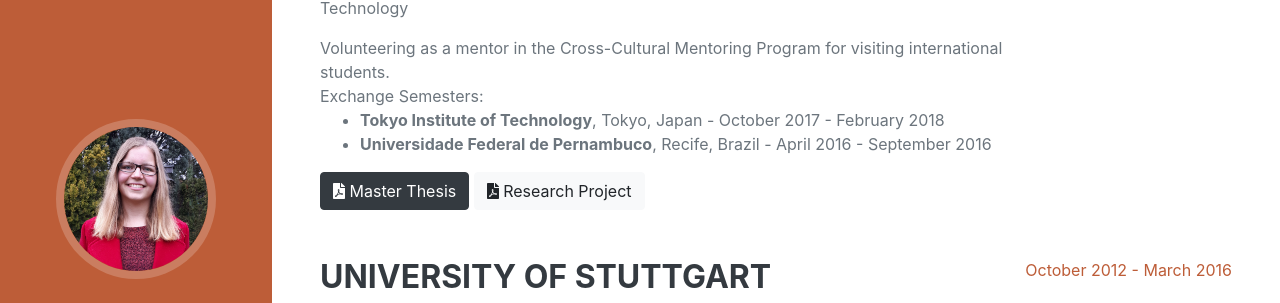
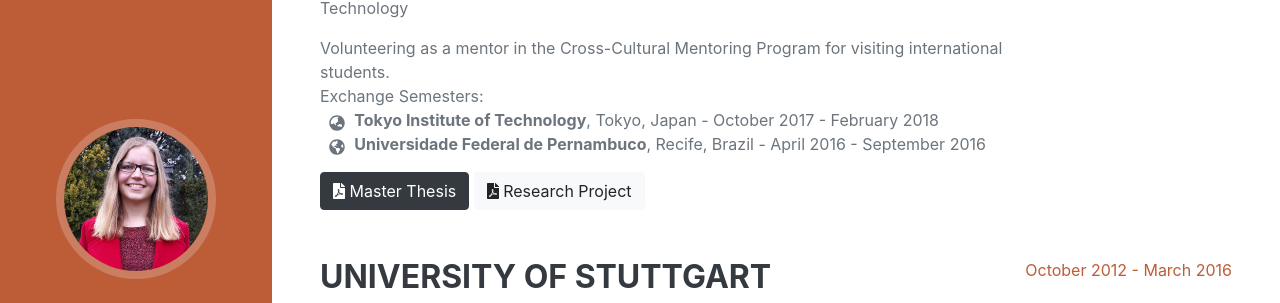
Before and after one commit to ltriess/ltriess.github.io, a Jekyll site: the page built from index.md, in a window 1280 px wide and 900 px high, scrolled down 5073 px. Shown: the part 147-450 px from the top of the window. Built offline with Jekyll 4.4.1, drawn with Linux system fonts in a browser that asks for light colours; nearby versions of some CDN libraries; some web fonts are replaced.

Commit message:
Add globe icons to listing

```diff
--- a/_sections/03_education.html
+++ b/_sections/03_education.html
@@ -19,9 +19,9 @@
         <p>Electrical Engineering and Information Technology - Information and Communication Technology</p>
         <div>Volunteering as a mentor in the Cross-Cultural Mentoring Program for visiting international students.</div>
         <div>Exchange Semesters:</div>
-        <ul>
-            <li><b>Tokyo Institute of Technology</b>, Tokyo, Japan - October 2017 - February 2018</li>
-            <li><b>Universidade Federal de Pernambuco</b>, Recife, Brazil - April 2016 - September 2016</li>
+        <ul class="fa-ul">
+            <li><span class="fa-li"><i class="fas fa-globe-asia"></i></span><b>Tokyo Institute of Technology</b>, Tokyo, Japan - October 2017 - February 2018</li>
+            <li><span class="fa-li"><i class="fas fa-globe-americas"></i></span><b>Universidade Federal de Pernambuco</b>, Recife, Brazil - April 2016 - September 2016</li>
         </ul>
         <div>
             <a target=_blank href="/assets/pdf/triess2018masterthesis.pdf" class="btn btn-dark"><i class="fas fa-file-pdf" aria-hidden=true></i>&nbsp;Master Thesis</a>
```
